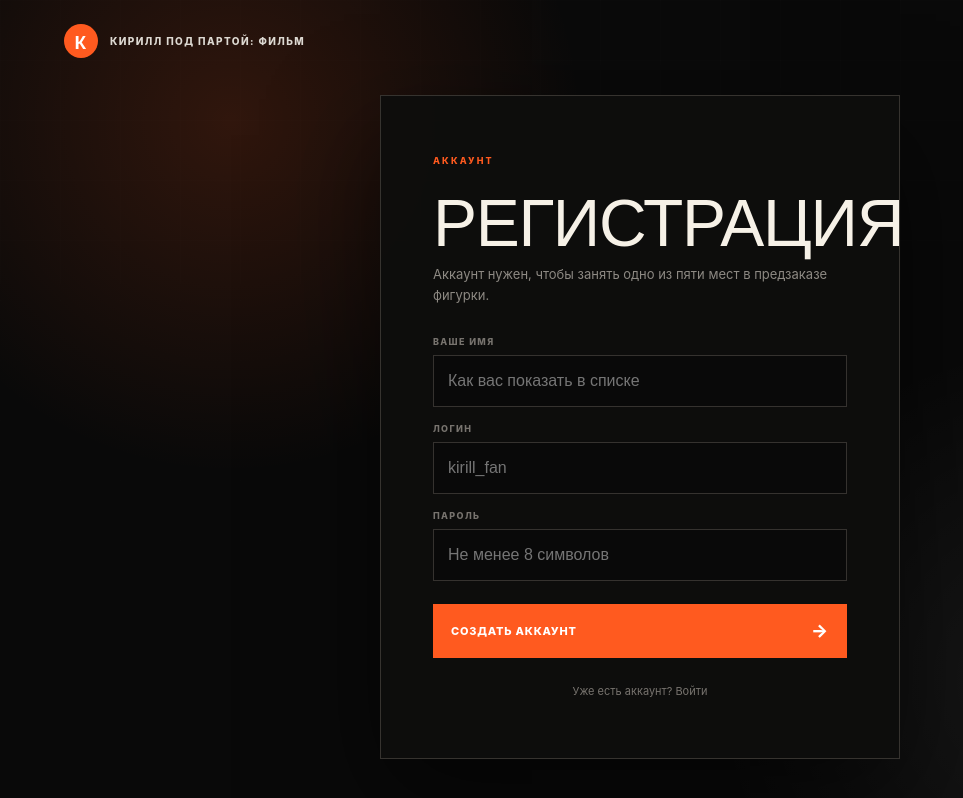
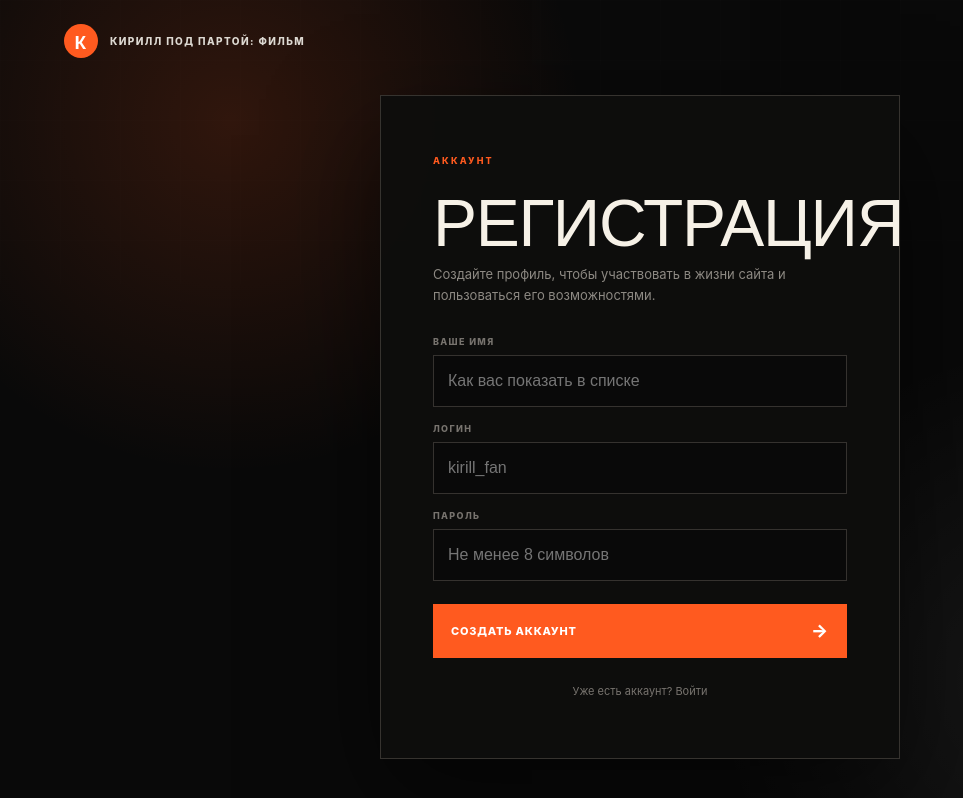
Before and after one commit to AlexKraken444/Kirill-pod-partoi, a Next.js app: page /register in a window 1280 px wide. Shown: the top 798 px of the page, without its empty margins (0-963 px from the left). Built offline with nearby package versions, Linux system fonts and the light colour scheme; no server answers.

Commit message:
Make registration copy feature neutral

```diff
--- a/app/register/page.tsx
+++ b/app/register/page.tsx
@@ -9,7 +9,7 @@ export default function RegisterPage() {
 
   useEffect(() => {
     fetch("/api/auth/session", { cache: "no-store" }).then((r) => r.json()).then((data) => {
-      if (data.user) window.location.replace(new URLSearchParams(window.location.search).get("next") || "/#figurine");
+      if (data.user) window.location.replace(new URLSearchParams(window.location.search).get("next") || "/");
     }).catch(() => undefined);
   }, []);
 
@@ -24,8 +24,8 @@ export default function RegisterPage() {
     const data = await response.json().catch(() => ({}));
     setPending(false);
     if (!response.ok) return setError(data.error || "Что-то пошло не так");
-    const requested = new URLSearchParams(window.location.search).get("next") || "/#figurine";
-    const destination = requested.startsWith("/") && !requested.startsWith("//") ? requested : "/#figurine";
+    const requested = new URLSearchParams(window.location.search).get("next") || "/";
+    const destination = requested.startsWith("/") && !requested.startsWith("//") ? requested : "/";
     window.location.replace(destination);
   }
 
@@ -35,7 +35,7 @@ export default function RegisterPage() {
       <section className="authPanel">
         <span className="authEyebrow">АККАУНТ</span>
         <h1>{mode === "register" ? "Регистрация" : "Вход"}</h1>
-        <p>Аккаунт нужен, чтобы занять одно из пяти мест в предзаказе фигурки.</p>
+        <p>Создайте профиль, чтобы участвовать в жизни сайта и пользоваться его возможностями.</p>
         <form onSubmit={submit}>
           {mode === "register" && <label><span>Ваше имя</span><input name="name" autoComplete="name" minLength={2} maxLength={50} required placeholder="Как вас показать в списке" /></label>}
           <label><span>Логин</span><input name="username" autoComplete="username" minLength={3} maxLength={30} required placeholder="kirill_fan" /></label>
```
